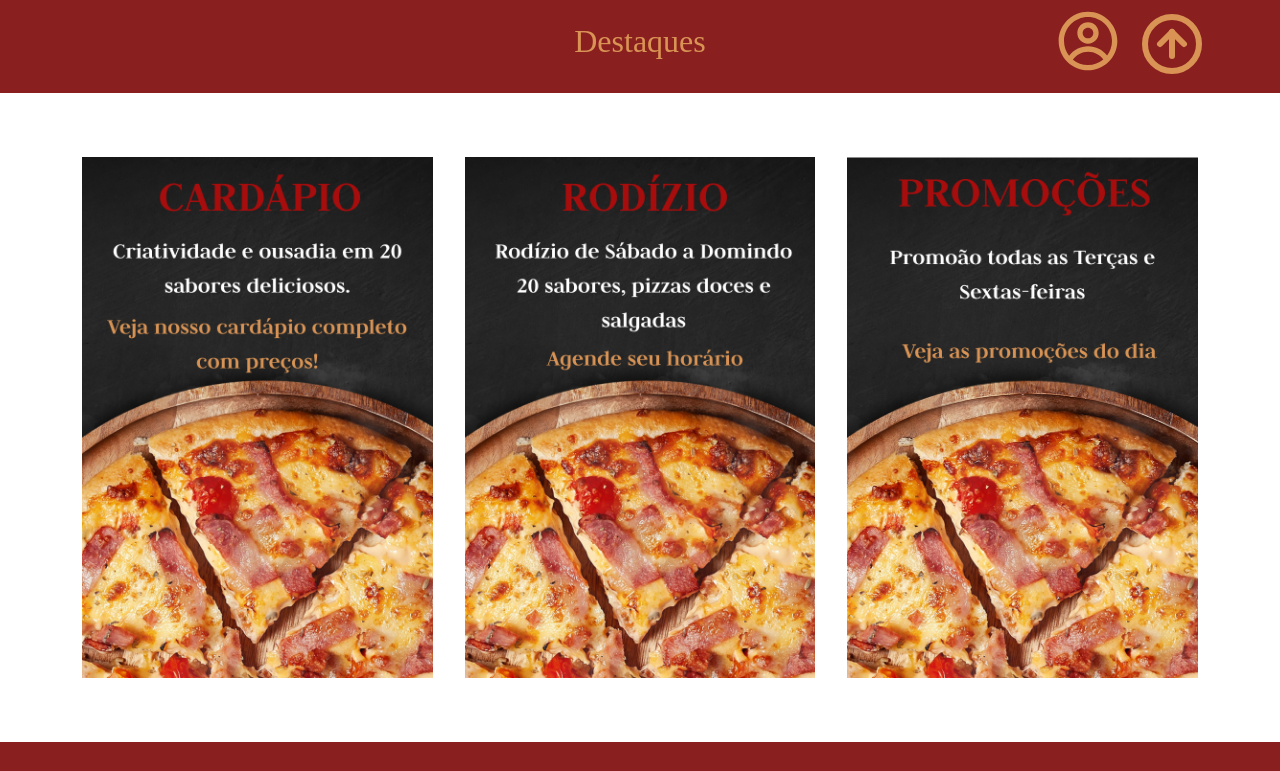
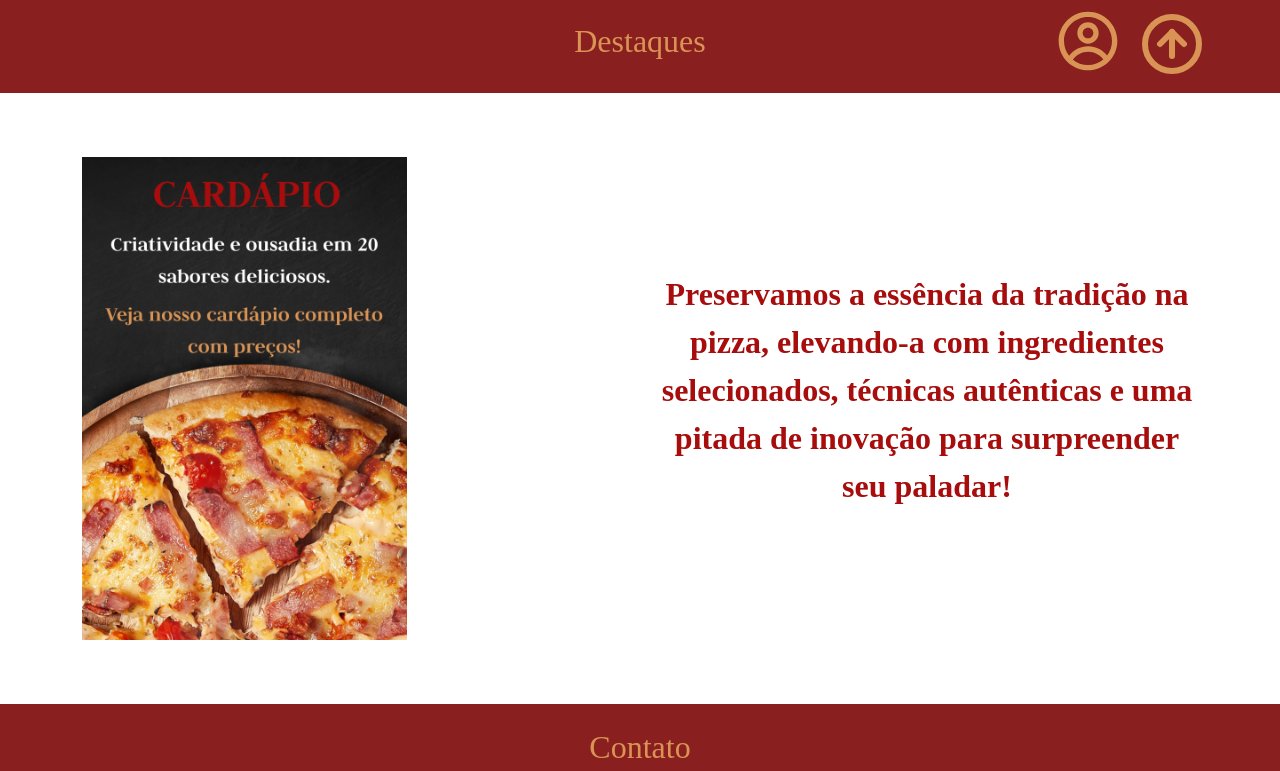
Before and after one commit to monosodrac/PizzariaAurora_frontend, a React (Create React App) app: page / in a window 1280 px wide. Shown: the part 669-1440 px from the top of the page. Built offline with nearby package versions, Linux system fonts and the light colour scheme; a web font is replaced by a local one.

Commit message:
update commit

```diff
--- a/public/index.html
+++ b/public/index.html
@@ -9,7 +9,6 @@
       name="description"
       content="Web site created using create-react-app"
     />
-    <link rel="apple-touch-icon" href="%PUBLIC_URL%/logo192.png" />
     <!--
       manifest.json provides metadata used when your web app is installed on a
       user's mobile device or desktop. See https://developers.google.com/web/fundamentals/web-app-manifest/
--- a/src/Components/Cadastro/Produtos/CadProdutos.js
+++ b/src/Components/Cadastro/Produtos/CadProdutos.js
@@ -1,36 +1,57 @@
 import React, { useState, useContext } from "react";
 import { AutenticadoContexto } from "../../../Contexts/authContexts";
+import { useNavigate } from 'react-router-dom'
 import { toast } from 'react-toastify';
 import apiLocal from '../../../Api/apiLocal';
 
 export default function CadProdutos() {
-    const { verificarToken } = useContext(AutenticadoContexto);
+    const { verificarToken, token } = useContext(AutenticadoContexto);
     verificarToken();
 
     const [nome, setNome] = useState(['']);
     const [descricao, setDescricao] = useState(['']);
     const [preco, setPreco] = useState(['']);
+    const [imagem, setImagem] = useState(null);
+
+    const navigate = useNavigate();
+
+    function pegarImagem(e) {
+        if (!e.target.files) {
+            return;
+        };
+        const image = e.target.files[0];
+        if (image.type === 'image/png' || image.type === 'image/jpeg' || image.type === 'image/jpg') {
+            setImagem(image);
+        };
+    };
 
     async function cadastroProdutos(e) {
         try {
             e.preventDefault();
-            if (!nome || !preco ) {
-                alert("Campos em Branco");
-                return;
-            };
-            await apiLocal.post('/CadastrarProdutos', {
-                nome,
-                descricao,
-                preco,
+            const data = new FormData();
+            data.append('nome', nome);
+            data.append('descricao', descricao);
+            data.append('preco', preco);
+            data.append('file', imagem);
+            const resposta = await apiLocal.post('/CadastrarProdutos', data, {
+                headers: {
+                    Authorization: `Bearer ${token}`
+                }
             });
-            toast.success('Cadastro Efetuado Com Sucesso', {
+            console.log(resposta)
+            toast.success(resposta.data.dados, {
                 toastId: 'ToastId'
             });
+
         } catch (err) {
             toast.error('Erro ao Comunicar com BackEnd', {
                 toastId: 'ToastId'
             });
         };
+        setNome('');
+        setDescricao('');
+        setPreco('');
+        setImagem(null);
     };
 
     return (
@@ -47,6 +68,11 @@ export default function CadProdutos() {
                         <div className="tab-pane active" id="aba1">
                             <div className="container">
                                 <form className="form__Prod" onSubmit={cadastroProdutos}>
+                                    <input
+                                        type="file"
+                                        accept="image/jpeg, image/png"
+                                        onChange={pegarImagem}
+                                    />
                                     <label>
                                         Nome do produto:
                                     </label>
--- /dev/null
+++ b/src/Components/Header/Autenticado/Header.js
@@ -0,0 +1,38 @@
+import React from 'react';
+
+import Logo from '../../../Styles/Imgs/logo.png';
+
+
+export default function HeaderAutenticado() {
+    return (
+        <div>
+            <header className="navbar navbar-expand-lg sticky-top" id='head'>
+                <div className="container">
+                    <img className="navbar-brand m-0 section-title" src={Logo} alt="Pizzaria Aurora" />
+                    <button className="navbar-toggler" data-bs-toggle="collapse" data-bs-target="#menu-navegacao">
+                        <span className="navbar-toggler-icon"></span>
+                    </button>
+                    <nav className="navbar-collapse collapse animation justify-content-end" id="menu-navegacao">
+                        <ul className="nav nav-pills d-block d-md-flex">
+                            <li className="nav-item fw-bold">
+                                <a href='#dest' className="nav-link">
+                                    Destaques
+                                </a>
+                            </li>
+                            <li className="nav-item fw-bold">
+                                <a href='#cont' className="nav-link">
+                                    Contato
+                                </a>
+                            </li>
+                            <li className="nav-item fw-bold" id='log'>
+                                <a href="/perfil" className="nav-link">
+                                    Perfil
+                                </a>
+                            </li>
+                        </ul>
+                    </nav>
+                </div>
+            </header>
+        </div>
+    );
+};
--- a/src/Components/Header/Main/Header.js
+++ b/src/Components/Header/NaoAutenticado/Header.js
@@ -3,7 +3,7 @@ import React from 'react';
 import Logo from '../../../Styles/Imgs/logo.png';
 
 
-export default function Header() {
+export default function HeaderNaoAutenticado() {
     return (
         <div>
             <header className="navbar navbar-expand-lg sticky-top" id='head'>
--- a/src/Components/Inicio/Destaques.js
+++ b/src/Components/Inicio/Destaques.js
@@ -18,14 +18,9 @@ export default function Destaques() {
               </a>
             </li>
             <li className="destaques__list__item">
-              <a href="/maintenance">
-                <img src={ImgRod} alt="Anúncio Rodízio" />
-              </a>
-            </li>
-            <li className="destaques__list__item">
-              <a href="/maintenance">
-                <img src={ImgProm} alt="Anúncio Promoções" />
-              </a>
+              <p className="title">
+              Preservamos a essência da tradição na pizza, elevando-a com ingredientes selecionados, técnicas autênticas e uma pitada de inovação para surpreender seu paladar!
+              </p>
             </li>
           </ul>
         </div>
--- a/src/Router/Autenticados.routes.js
+++ b/src/Router/Autenticados.routes.js
@@ -1,6 +1,6 @@
 import { BrowserRouter, Route, Routes } from 'react-router-dom';
 
-import DashBoardCliente from '../Dashboard/Cliente';
+import DashBoardCliente from '../Dashboard';
 import Cardapio from '../Components/Cardapio';
 import Perfil from '../Components/Perfil/PerfilCliente';
 import EditarPerfil from '../Components/EditarPerfil';
--- a/src/Router/NaoAutenticados.routes.js
+++ b/src/Router/NaoAutenticados.routes.js
@@ -1,6 +1,6 @@
 import { BrowserRouter, Routes, Route } from 'react-router-dom';
 
-import Inicio from '../Inicio/NaoAutenticado';
+import Inicio from '../Inicio';
 import Login from '../Components/Login/Login';
 import CadCliente from '../Components/Cadastro/Cliente/CadCliente';
 import Maintenance from '../Maintenance/index';
--- a/src/Styles/Config/_destaques.scss
+++ b/src/Styles/Config/_destaques.scss
@@ -3,14 +3,28 @@
 .destaques__list {
     display: grid;
     gap: 2rem;
-    grid-template-columns: repeat(3, 1fr);
+    grid-template-columns: repeat(2, 1fr);
 
     &__item {
+        display: flex;
+        align-items: center;
         list-style: none;
         margin: 4rem 0;
 
         img {
-            max-width: 100%;
+            display: flex;
+            justify-content: center;
+            max-width: 60%;
+            align-items: center;
+        }
+
+        p {
+            display: flex;
+            justify-content: center;
+            text-align: center;
+            font-weight: bold;
+            font-size: 2rem;
+            color: variaveis.$corTitle;
         }
     }
 }
```
Also changed, not shown: src/Dashboard/index.js (renamed from src/Dashboard/Cliente/index.js, +6 -6 lines), src/Inicio/index.js (renamed from src/Inicio/NaoAutenticado/index.js, +6 -6 lines).
